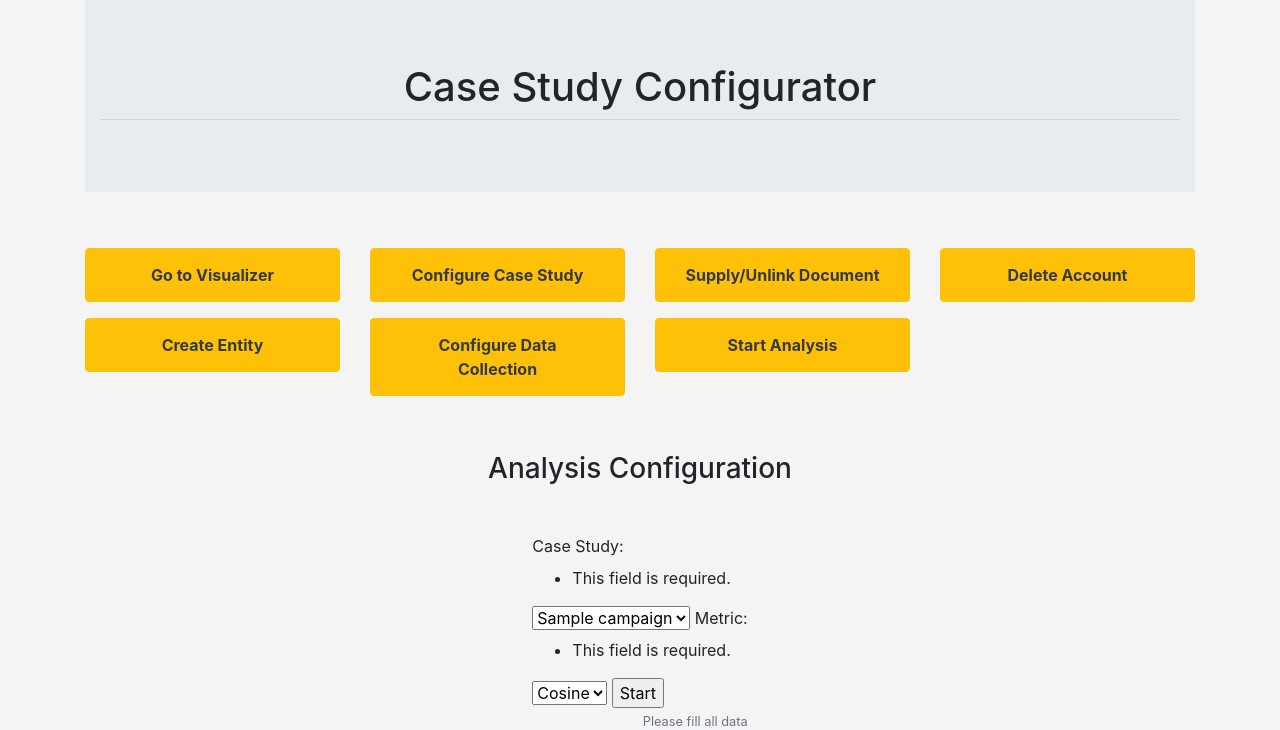
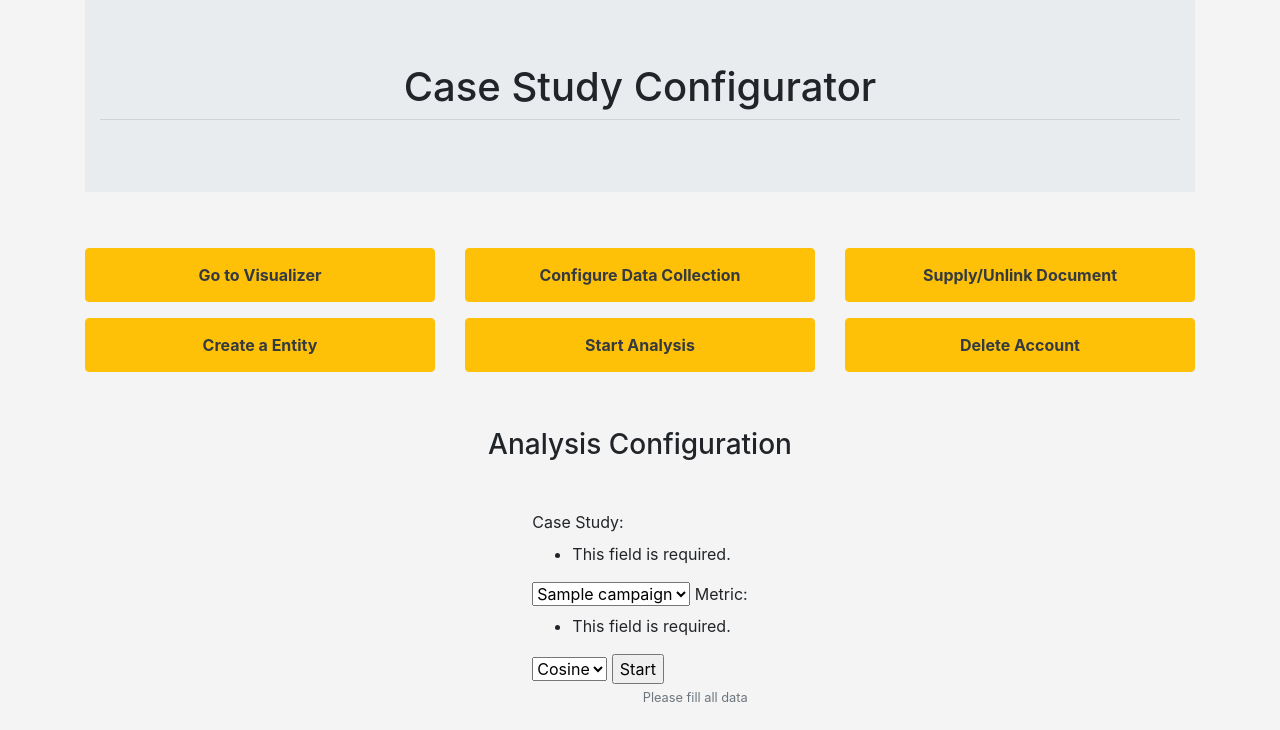
Before and after one commit to ea-maruri/Manifests_and_Online_Campaigns_Analysis, a Django app: page /Configurator/analysis-conf/ in a window 1280 px wide. Shown: the part 99-829 px from the top of the page. Run offline with Django 3.2, Linux system fonts and the light colour scheme; tables that the repository leaves empty hold one stand-in row (values such as "Sample post"); some libraries are stand-ins or nearby versions.

Commit message:
remove an option

```diff
--- a/StudyCasesManage/templates/StudyCasesManage/middle/conf-options.html
+++ b/StudyCasesManage/templates/StudyCasesManage/middle/conf-options.html
@@ -12,7 +12,7 @@
 
     <div class="container my-5">
       <div class="row">
-        <div class="col-sm-6 col-md-3">
+        <div class="col-sm-6 col-md-4">
           <div class="d-flex flex-column">
             <button type="button" class="btn btn-warning my-2">
               <a class="nav-link text-dark" href="{% url 'home' %}#visualizer-section">
@@ -21,33 +21,17 @@
             </button>
             <button type="button" class="btn btn-warning my-2">
               <a class="nav-link text-dark" href="{% url 'case_conf' %}">
-                <strong>Create Entity</strong>
+                <strong>Create a Entity</strong>
               </a>
             </button>
           </div>
         </div>
 
-        <div class="col-sm-6 col-md-3">
+        <div class="col-sm-6 col-md-4">
           <div class="d-flex flex-column">
-            <button type="button" class="btn btn-warning my-2">
-            <!-- <a class="nav-link text-warning ml-4" href="{% url 'home' %}"> -->
-              <a class="nav-link text-dark" href="{% url 'case_conf' %}">
-                <strong>Configure Case Study</strong>
-              </a>
-            </button>
             <button type="button" class="btn btn-warning my-2">
               <a class="nav-link text-dark" href="{% url 'data_collect_conf' %}">
                 <strong>Configure Data Collection</strong>
-              </a>
-            </button>
-          </div>
-        </div>
-
-        <div class="col-sm-6 col-md-3">
-          <div class="d-flex flex-column">
-            <button type="button" class="btn btn-warning my-2">
-              <a class="nav-link text-dark" href="{% url 'doc_conf' %}">
-                <strong>Supply/Unlink Document</strong>
               </a>
             </button>
             <button type="button" class="btn btn-warning my-2">
@@ -58,8 +42,13 @@
           </div>
         </div>
 
-        <div class="col-sm-6 col-md-3">
+        <div class="col-sm-6 col-md-4">
           <div class="d-flex flex-column">
+            <button type="button" class="btn btn-warning my-2">
+              <a class="nav-link text-dark" href="{% url 'doc_conf' %}">
+                <strong>Supply/Unlink Document</strong>
+              </a>
+            </button>
             <button type="button" class="btn btn-warning my-2">
               <a class="nav-link text-dark" href="{% url 'del_account' %}">
                 <strong>Delete Account</strong>
```
